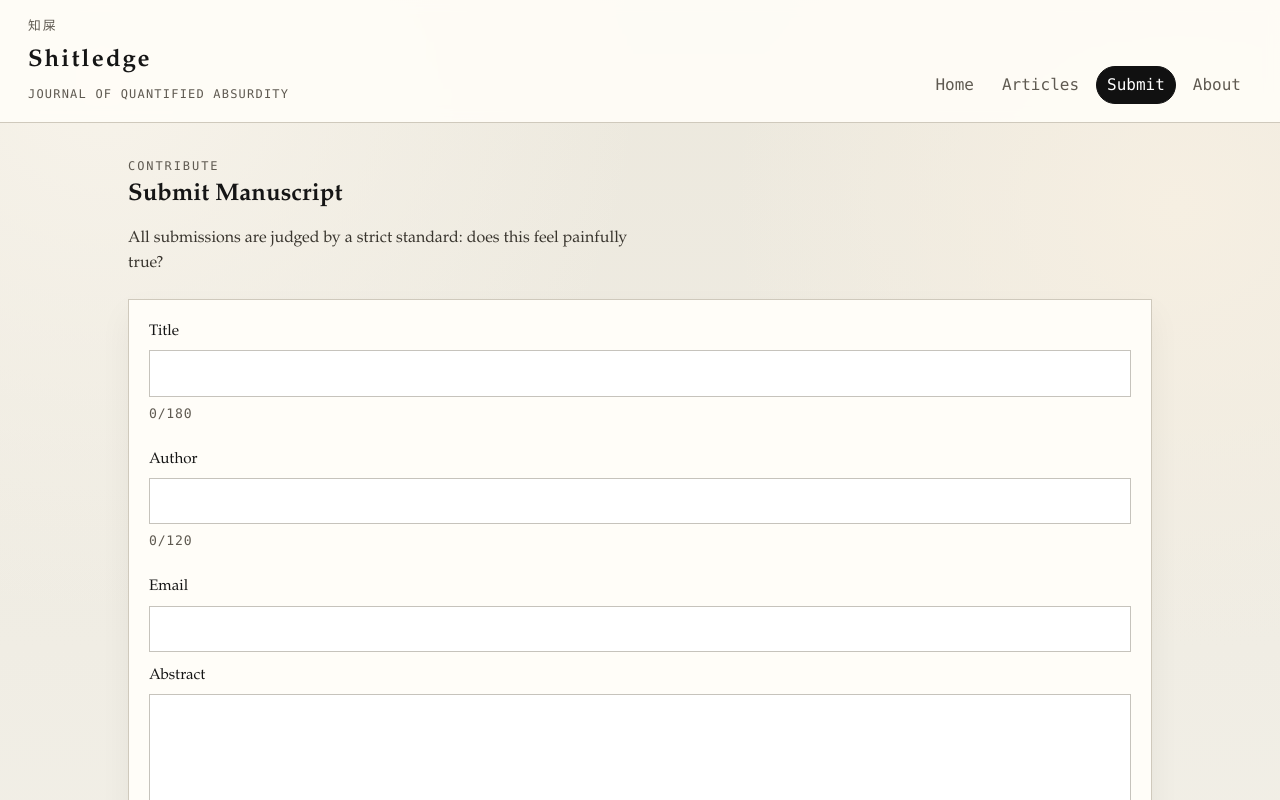
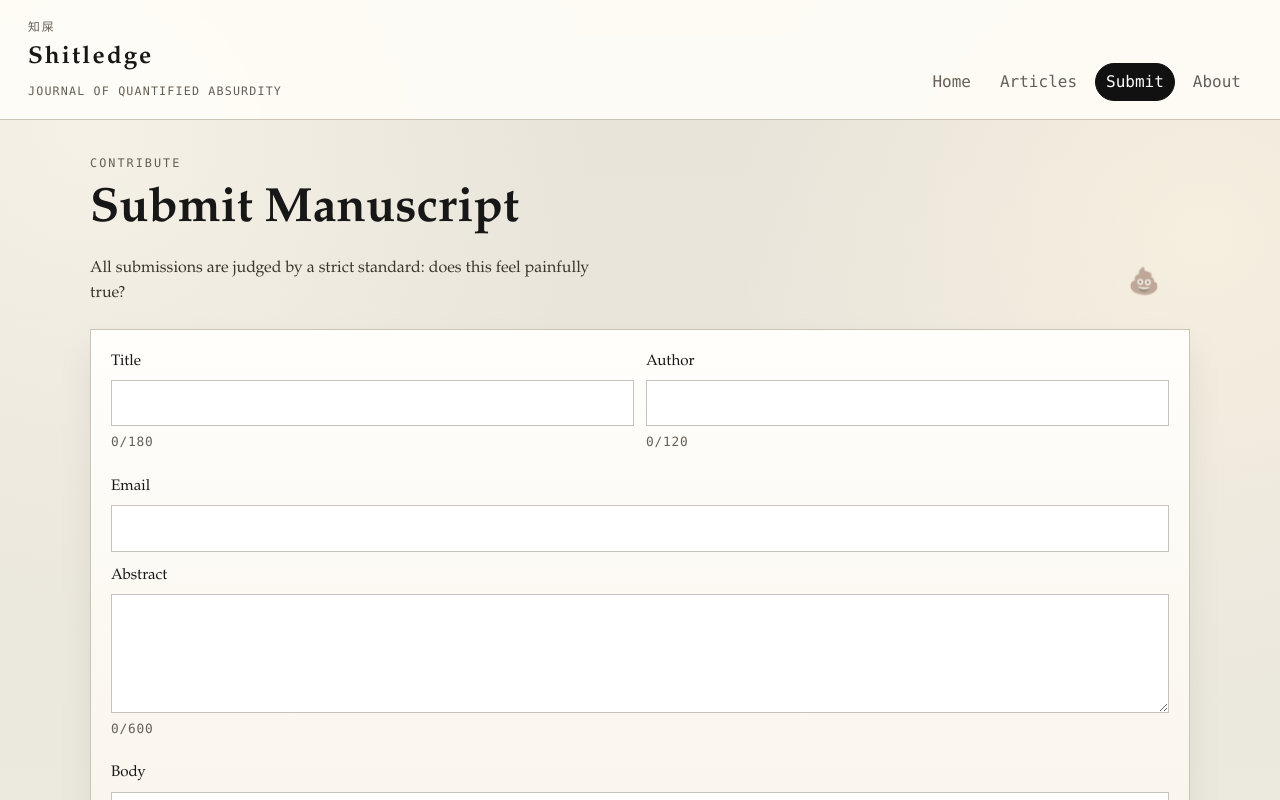
Before and after one commit to Clydehang3-sudo/shitledge-web, a Vue app: page /submit in a window 1280 px wide. Shown: the top 800 px of the page. Built offline with nearby package versions, Linux system fonts and the light colour scheme; the HTML template or start-up script is replaced by a standard one.

Commit message:
feat: premium editorial UI and submit interactions

```diff
--- a/src/style.css
+++ b/src/style.css
@@ -1,11 +1,14 @@
 :root {
-  --bg: #eeece6;
+  --bg: #ece9e1;
   --paper: #fffdf8;
-  --ink: #151515;
-  --muted: #5f5a51;
-  --line: #cfc9bc;
+  --paper-soft: #f8f4ea;
+  --ink: #171717;
+  --muted: #655f55;
+  --line: #cbc3b3;
+  --line-dark: #989080;
   --accent: #111;
-  --accent-soft: #efe9dc;
+  --ok: #20653a;
+  --bad: #8e2b2b;
   font-family: 'Iowan Old Style', 'Palatino Linotype', 'Book Antiqua', Palatino, serif;
   line-height: 1.6;
   font-weight: 400;
@@ -19,26 +22,23 @@ body {
   margin: 0;
   color: var(--ink);
   background:
-    radial-gradient(circle at 8% 6%, #f7f3ea 0%, transparent 32%),
-    radial-gradient(circle at 92% 16%, #f6efe2 0%, transparent 28%),
-    linear-gradient(180deg, #ece8dd 0%, #f4f2eb 100%);
+    radial-gradient(circle at 7% 10%, #f5f1e6 0%, transparent 30%),
+    radial-gradient(circle at 94% 18%, #f6efe0 0%, transparent 29%),
+    linear-gradient(180deg, #e7e3d8 0%, #efede4 100%);
 }
 
 a {
   color: inherit;
 }
 
-#app {
-  min-height: 100vh;
-}
-
+#app,
 .site-shell {
   min-height: 100vh;
 }
 
 .site-header {
   display: flex;
-  gap: 22px;
+  gap: 20px;
   justify-content: space-between;
   align-items: flex-end;
   padding: 18px 28px;
@@ -47,7 +47,7 @@ a {
   backdrop-filter: blur(7px);
   position: sticky;
   top: 0;
-  z-index: 10;
+  z-index: 20;
 }
 
 .brand-block {
@@ -56,24 +56,26 @@ a {
   gap: 2px;
 }
 
-.brand-cn {
-  margin: 0 0 2px;
-  font-size: 0.8rem;
-  letter-spacing: 0.16em;
+.brand-cn,
+.eyebrow {
+  margin: 0;
+  font-size: 0.74rem;
+  letter-spacing: 0.17em;
   text-transform: uppercase;
   color: var(--muted);
+  font-family: 'Courier Prime', 'IBM Plex Mono', 'SFMono-Regular', Consolas, monospace;
 }
 
 .brand-en {
   text-decoration: none;
-  font-size: 1.5rem;
+  font-size: 1.52rem;
   letter-spacing: 0.09em;
   font-weight: 700;
 }
 
 .brand-tag {
   margin: 2px 0 0;
-  font-size: 0.75rem;
+  font-size: 0.73rem;
   letter-spacing: 0.1em;
   text-transform: uppercase;
   color: var(--muted);
@@ -82,7 +84,7 @@ a {
 
 .main-nav {
   display: flex;
-  gap: 6px;
+  gap: 7px;
   flex-wrap: wrap;
   font-family: 'Courier Prime', 'IBM Plex Mono', 'SFMono-Regular', Consolas, monospace;
 }
@@ -93,7 +95,7 @@ a {
   border: 1px solid transparent;
   padding: 5px 10px;
   border-radius: 999px;
-  transition: all 0.18s ease;
+  transition: all 0.2s ease;
 }
 
 .nav-link:hover {
@@ -109,21 +111,12 @@ a {
 }
 
 .content-wrap {
-  width: min(1024px, 92vw);
+  width: min(1100px, 92vw);
   margin: 34px auto 56px;
 }
 
 .page-head {
   margin-bottom: 22px;
-}
-
-.eyebrow {
-  margin: 0;
-  font-size: 0.75rem;
-  letter-spacing: 0.16em;
-  text-transform: uppercase;
-  color: var(--muted);
-  font-family: 'Courier Prime', 'IBM Plex Mono', 'SFMono-Regular', Consolas, monospace;
 }
 
 h1,
@@ -133,50 +126,225 @@ h3 {
   line-height: 1.2;
 }
 
+h1 {
+  font-size: clamp(2rem, 5vw, 3rem);
+}
+
 .lede,
 .subhead {
   color: #39352e;
-  max-width: 64ch;
+  max-width: 66ch;
 }
 
-.hero h1 {
-  font-size: clamp(2.3rem, 6.5vw, 4.2rem);
-  margin-top: 0.15em;
+.hero-kicker,
+.meta,
+.read-more,
+.back-link {
+  color: var(--muted);
+  font-family: 'Courier Prime', 'IBM Plex Mono', 'SFMono-Regular', Consolas, monospace;
 }
 
-.hero-kicker {
-  margin: 8px 0 0;
-  color: var(--muted);
-  font-family: 'Courier Prime', 'IBM Plex Mono', 'SFMono-Regular', Consolas, monospace;
-  font-size: 0.86rem;
+.meta {
+  margin: 0 0 10px;
+  font-size: 0.8rem;
+  letter-spacing: 0.06em;
+  text-transform: uppercase;
 }
 
-.home-grid {
-  margin-top: 28px;
-  display: grid;
-  grid-template-columns: repeat(3, minmax(0, 1fr));
-  gap: 16px;
+.section-chip {
+  margin: 0 0 10px;
+  display: inline-flex;
+  padding: 3px 8px;
+  border: 1px solid var(--line-dark);
+  font-family: 'Courier Prime', 'IBM Plex Mono', 'SFMono-Regular', Consolas, monospace;
+  font-size: 0.73rem;
+  text-transform: uppercase;
+  letter-spacing: 0.08em;
 }
 
 .panel,
 .article-card,
 .detail-paper,
 .submit-form,
-.toolbar {
+.toolbar,
+.cover-block {
   background: var(--paper);
   border: 1px solid var(--line);
-  padding: 20px;
-  box-shadow: 0 14px 30px rgba(20, 20, 20, 0.05);
+  box-shadow: 0 18px 34px rgba(20, 20, 20, 0.07);
 }
 
-.list-stack {
+.journal-cover {
+  position: relative;
+  overflow: hidden;
+}
+
+.cover-block {
+  position: relative;
+  padding: 28px;
+  background:
+    linear-gradient(160deg, #fffef9 0%, #f7f0e4 46%, #f2eadb 100%);
+  animation: coverIn 0.6s ease;
+}
+
+.cover-label {
+  margin: 0;
+  font-size: 0.76rem;
+  letter-spacing: 0.12em;
+  text-transform: uppercase;
+  color: var(--muted);
+  font-family: 'Courier Prime', 'IBM Plex Mono', 'SFMono-Regular', Consolas, monospace;
+}
+
+.cover-note {
+  max-width: 54ch;
+}
+
+.cover-cta,
+.read-link {
+  display: inline-block;
+  margin-top: 10px;
+  padding: 8px 12px;
+  border: 1px solid var(--ink);
+  text-decoration: none;
+  font-family: 'Courier Prime', 'IBM Plex Mono', 'SFMono-Regular', Consolas, monospace;
+  font-size: 0.8rem;
+  letter-spacing: 0.08em;
+  text-transform: uppercase;
+  transition: all 0.18s ease;
+}
+
+.cover-cta:hover,
+.read-link:hover {
+  transform: translateY(-1px);
+  background: #fff;
+}
+
+.poop-orbit,
+.submit-decor {
+  pointer-events: none;
+  position: absolute;
+  inset: 0;
+}
+
+.poop-float {
+  position: absolute;
+  font-size: clamp(1.2rem, 2vw, 1.8rem);
+  opacity: 0.32;
+  filter: grayscale(0.15);
+  animation: poopFloat 8s ease-in-out infinite;
+}
+
+.poop-float-a {
+  top: 30px;
+  right: 28px;
+}
+
+.poop-float-b {
+  top: 150px;
+  right: 90px;
+  animation-delay: -2s;
+}
+
+.poop-float-c {
+  top: 88px;
+  right: 160px;
+  animation-delay: -4s;
+}
+
+.home-grid {
+  margin-top: 20px;
+  display: grid;
+  grid-template-columns: repeat(3, minmax(0, 1fr));
+  gap: 16px;
+}
+
+.panel {
+  padding: 20px;
+}
+
+.articles-layout {
   display: grid;
   gap: 14px;
 }
 
+.toolbar {
+  display: grid;
+  grid-template-columns: 1fr auto auto;
+  gap: 10px;
+  margin-bottom: 2px;
+  padding: 14px;
+  background: linear-gradient(180deg, #fffdf8 0%, var(--paper-soft) 100%);
+}
+
+.toolbar-input,
+.toolbar-select,
+input,
+textarea,
+button,
+select {
+  font: inherit;
+}
+
+.toolbar-input,
+.toolbar-select,
+input,
+textarea {
+  border: 1px solid #c6c3bc;
+  padding: 10px;
+  background: #fff;
+  transition: border-color 0.16s ease, box-shadow 0.16s ease;
+}
+
+input:focus,
+textarea:focus,
+.toolbar-input:focus,
+.toolbar-select:focus {
+  outline: none;
+  border-color: #8e8779;
+  box-shadow: 0 0 0 3px rgba(143, 135, 121, 0.15);
+}
+
+.nature-grid {
+  display: grid;
+  gap: 14px;
+  grid-template-columns: 1.35fr 0.9fr;
+  align-items: start;
+}
+
+.nature-lead,
+.nature-column {
+  padding: 18px;
+}
+
+.nature-lead h2 {
+  font-size: clamp(1.35rem, 2.7vw, 2rem);
+}
+
+.nature-lead h2 a {
+  text-decoration: none;
+}
+
+.nature-lead h2 a:hover {
+  text-decoration: underline;
+  text-underline-offset: 4px;
+}
+
+.nature-column h3 {
+  margin-bottom: 12px;
+}
+
+.highlights-stack {
+  display: grid;
+  gap: 10px;
+}
+
+.article-card {
+  padding: 16px;
+}
+
 .article-card .title a {
   text-decoration: none;
-  font-size: 1.62rem;
+  font-size: 1.45rem;
   line-height: 1.2;
 }
 
@@ -186,13 +354,18 @@ h3 {
   text-underline-offset: 4px;
 }
 
-.meta {
-  color: var(--muted);
-  margin: 0 0 12px;
-  font-size: 0.82rem;
-  letter-spacing: 0.06em;
-  text-transform: uppercase;
-  font-family: 'Courier Prime', 'IBM Plex Mono', 'SFMono-Regular', Consolas, monospace;
+.article-card.compact {
+  box-shadow: none;
+  border-left: 3px solid var(--line);
+  padding: 12px 12px 10px 14px;
+}
+
+.article-card.compact .title a {
+  font-size: 1.02rem;
+}
+
+.article-card.compact .read-more {
+  margin-top: 8px;
 }
 
 .summary {
@@ -202,15 +375,14 @@ h3 {
 
 .read-more {
   margin: 14px 0 0;
-  font-family: 'Courier Prime', 'IBM Plex Mono', 'SFMono-Regular', Consolas, monospace;
-  font-size: 0.83rem;
+  font-size: 0.8rem;
   letter-spacing: 0.08em;
   text-transform: uppercase;
 }
 
 .read-more a {
   text-decoration: none;
-  padding: 6px 10px;
+  padding: 5px 10px;
   border: 1px solid var(--line);
   display: inline-block;
   background: #fff;
@@ -222,57 +394,86 @@ h3 {
 
 .back-link {
   margin: 0 0 14px;
-  font-family: 'Courier Prime', 'IBM Plex Mono', 'SFMono-Regular', Consolas, monospace;
+}
+
+.detail-paper {
+  padding: 20px;
 }
 
 .detail-paper .body {
   white-space: pre-line;
 }
 
-.toolbar {
-  display: grid;
-  grid-template-columns: 1fr auto auto;
-  gap: 10px;
-  margin-bottom: 16px;
-  background: linear-gradient(180deg, #fffdf8 0%, var(--accent-soft) 100%);
+.submit-shell {
+  position: relative;
 }
 
-.toolbar-input,
-.toolbar-select {
-  border: 1px solid #c6c3bc;
-  padding: 10px;
-  background: #fff;
+.submit-decor .poop-float-a {
+  top: 120px;
+  right: 30px;
 }
 
-.pager {
-  margin-top: 12px;
-  display: flex;
-  gap: 10px;
+.submit-decor .poop-float-b {
+  top: 240px;
+  right: 110px;
 }
 
 .submit-form {
+  position: relative;
   display: grid;
   gap: 12px;
+  padding: 20px;
+  background: linear-gradient(180deg, #fffefb 0%, #f5eee1 100%);
 }
 
-.submit-form label {
+.refined-form label {
   display: grid;
   gap: 6px;
   font-size: 0.95rem;
 }
 
-input,
-textarea,
-button,
-select {
-  font: inherit;
+.form-grid-two {
+  display: grid;
+  grid-template-columns: 1fr 1fr;
+  gap: 12px;
 }
 
-input,
-textarea {
-  border: 1px solid #c6c3bc;
+.input-valid {
+  border-color: #3d8d5e;
+}
+
+.input-invalid {
+  border-color: #b84040;
+  background: #fff9f9;
+}
+
+.submission-progress {
+  display: grid;
+  grid-template-columns: auto 1fr auto;
+  gap: 10px;
+  align-items: center;
   padding: 10px;
+  border: 1px solid var(--line);
   background: #fff;
+}
+
+.progress-track {
+  height: 8px;
+  background: #ebe5d7;
+  border-radius: 999px;
+  overflow: hidden;
+}
+
+.progress-fill {
+  height: 100%;
+  background: linear-gradient(90deg, #6f6858 0%, #151515 100%);
+  transition: width 0.2s ease;
+}
+
+.pager {
+  margin-top: 10px;
+  display: flex;
+  gap: 10px;
 }
 
 button {
@@ -295,18 +496,51 @@ button:disabled {
 }
 
 .success-text {
-  color: #1f5f2f;
+  color: var(--ok);
 }
 
 .error-text {
-  color: #8b2525;
+  color: var(--bad);
+}
+
+@keyframes poopFloat {
+  0%,
+  100% {
+    transform: translateY(0) rotate(-2deg);
+    opacity: 0.28;
+  }
+  50% {
+    transform: translateY(-12px) rotate(3deg);
+    opacity: 0.5;
+  }
+}
+
+@keyframes coverIn {
+  from {
+    transform: translateY(10px);
+    opacity: 0;
+  }
+  to {
+    transform: translateY(0);
+    opacity: 1;
+  }
+}
+
+@media (max-width: 920px) {
+  .nature-grid {
+    grid-template-columns: 1fr;
+  }
+
+  .form-grid-two {
+    grid-template-columns: 1fr;
+  }
 }
 
 @media (max-width: 780px) {
   .site-header {
     align-items: start;
     flex-direction: column;
-    padding: 16px 16px;
+    padding: 16px;
   }
 
   .home-grid,
@@ -314,7 +548,15 @@ button:disabled {
     grid-template-columns: 1fr;
   }
 
+  .cover-block {
+    padding: 20px;
+  }
+
   .article-card .title a {
-    font-size: 1.34rem;
+    font-size: 1.2rem;
+  }
+
+  .content-wrap {
+    width: min(1100px, 94vw);
   }
 }
--- a/src/views/Submit.vue
+++ b/src/views/Submit.vue
@@ -1,41 +1,62 @@
 <template>
-  <section>
+  <section class="submit-shell">
     <header class="page-head">
       <p class="eyebrow">Contribute</p>
       <h1>Submit Manuscript</h1>
       <p class="lede">All submissions are judged by a strict standard: does this feel painfully true?</p>
     </header>
 
-    <form class="submit-form" @submit.prevent="handleSubmit">
+    <div class="submit-decor" aria-hidden="true">
+      <span class="poop-float poop-float-a">💩</span>
+      <span class="poop-float poop-float-b">💩</span>
+    </div>
+
+    <form class="submit-form refined-form" @submit.prevent="handleSubmit">
+      <div class="form-grid-two">
         <label>
           Title
-        <input v-model.trim="form.title" required maxlength="180" />
+          <input v-model.trim="form.title" :class="fieldClass('title')" required maxlength="180" @blur="touch('title')" />
           <small class="meta">{{ form.title.length }}/180</small>
+          <small v-if="fieldError('title')" class="error-text">{{ fieldError('title') }}</small>
         </label>
 
         <label>
           Author
-        <input v-model.trim="form.author" required maxlength="120" />
+          <input v-model.trim="form.author" :class="fieldClass('author')" required maxlength="120" @blur="touch('author')" />
           <small class="meta">{{ form.author.length }}/120</small>
+          <small v-if="fieldError('author')" class="error-text">{{ fieldError('author') }}</small>
         </label>
+      </div>
 
       <label>
         Email
-        <input v-model.trim="form.email" type="email" required maxlength="200" />
+        <input v-model.trim="form.email" :class="fieldClass('email')" type="email" required maxlength="200" @blur="touch('email')" />
+        <small v-if="fieldError('email')" class="error-text">{{ fieldError('email') }}</small>
       </label>
 
       <label>
         Abstract
-        <textarea v-model.trim="form.summary" rows="4" required maxlength="600" />
+        <textarea v-model.trim="form.summary" :class="fieldClass('summary')" rows="4" required maxlength="600" @blur="touch('summary')" />
         <small class="meta">{{ form.summary.length }}/600</small>
+        <small v-if="fieldError('summary')" class="error-text">{{ fieldError('summary') }}</small>
       </label>
 
       <label>
         Body
-        <textarea v-model.trim="form.body" rows="10" required minlength="40" />
+        <textarea v-model.trim="form.body" :class="fieldClass('body')" rows="11" required minlength="40" @blur="touch('body')" />
+        <small class="meta">{{ bodyWords }} words · minimum 40 characters</small>
+        <small v-if="fieldError('body')" class="error-text">{{ fieldError('body') }}</small>
       </label>
 
-      <button type="submit" :disabled="submitting">
+      <div class="submission-progress" role="status" aria-live="polite">
+        <span>Form readiness</span>
+        <div class="progress-track">
+          <div class="progress-fill" :style="{ width: `${progress}%` }"></div>
+        </div>
+        <strong>{{ progress }}%</strong>
+      </div>
+
+      <button type="submit" :disabled="submitting || progress < 100">
         {{ submitting ? 'Submitting...' : 'Submit to Editorial Board' }}
       </button>
     </form>
@@ -46,7 +67,7 @@
 </template>
 
 <script setup>
-import { reactive, ref } from 'vue'
+import { computed, reactive, ref } from 'vue'
 import { useRouter } from 'vue-router'
 import { submitArticle } from '../services/api'
 
@@ -60,21 +81,61 @@ const form = reactive({
   body: ''
 })
 
+const touched = reactive({
+  title: false,
+  author: false,
+  email: false,
+  summary: false,
+  body: false
+})
+
 const submitting = ref(false)
 const successMessage = ref('')
 const errorMessage = ref('')
 
+const bodyWords = computed(() => (form.body.trim() ? form.body.trim().split(/\s+/).length : 0))
+
+const rules = {
+  title: (value) => (value ? '' : 'Title is required.'),
+  author: (value) => (value ? '' : 'Author is required.'),
+  email: (value) => {
+    if (!value) return 'Email is required.'
+    return /^[^\s@]+@[^\s@]+\.[^\s@]+$/.test(value) ? '' : 'Please provide a valid email address.'
+  },
+  summary: (value) => (value ? '' : 'Abstract is required.'),
+  body: (value) => {
+    if (!value) return 'Body is required.'
+    return value.length >= 40 ? '' : 'Body must be at least 40 characters.'
+  }
+}
+
+const progress = computed(() => {
+  const keys = Object.keys(rules)
+  const completed = keys.filter((key) => !rules[key](form[key])).length
+  return Math.round((completed / keys.length) * 100)
+})
+
+function touch(field) {
+  touched[field] = true
+}
+
+function fieldError(field) {
+  if (!touched[field]) return ''
+  return rules[field](form[field])
+}
+
+function fieldClass(field) {
+  if (!touched[field]) return ''
+  return rules[field](form[field]) ? 'input-invalid' : 'input-valid'
+}
+
 function validateForm() {
-  if (!form.title || !form.author || !form.email || !form.summary || !form.body) {
-    return 'Please complete every field before submission.'
+  for (const key of Object.keys(touched)) {
+    touched[key] = true
   }
-  if (!form.email.includes('@')) {
-    return 'Please provide a valid email address.'
-  }
-  if (form.body.length < 40) {
-    return 'Body must be at least 40 characters to count as a manuscript.'
-  }
-  return ''
+
+  const errors = Object.keys(rules).map((key) => rules[key](form[key])).filter(Boolean)
+  return errors[0] || ''
 }
 
 async function handleSubmit() {
```
Also changed, not shown: src/components/ArticleCard.vue (+6 -1 lines), src/views/Articles.vue (+35 -5 lines), src/views/Home.vue (+15 -3 lines). Lines whose indentation alone changed are shown as unchanged.
